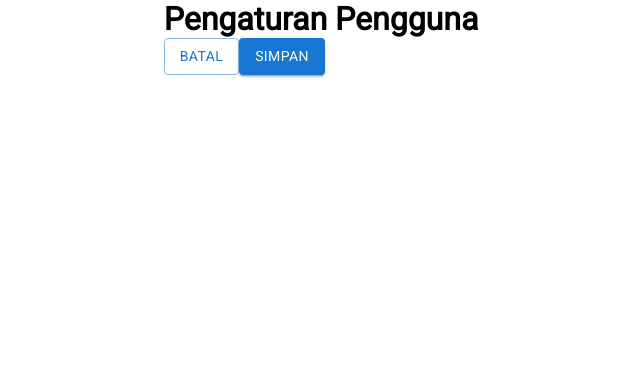
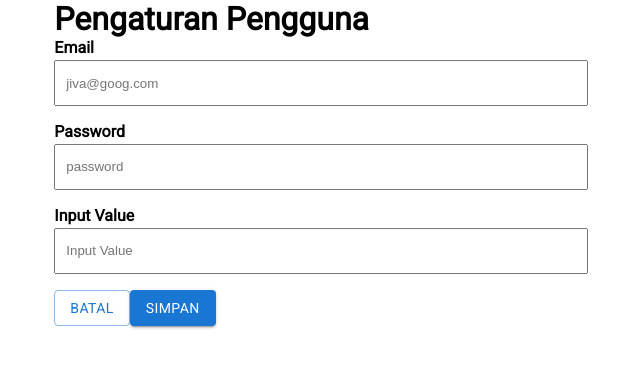
Before and after one commit to dnswd/jiva, a Next.js app: page /pengaturan-pengguna/tambah in a window 1280 px wide. Shown: the top 368 px of the page, without its empty margins (319-959 px from the left). Built offline with nearby package versions, Linux system fonts and the light colour scheme.

Commit message:
red: implement the form with the help of TextInput from feature/onboarding

```diff
--- a/components/pages/pengaturan-pengguna/tambah.js
+++ b/components/pages/pengaturan-pengguna/tambah.js
@@ -5,10 +5,29 @@ import styled from "styled-components"
 // component imports
 import { Formik, Field, Form } from "formik"
 import Button from "@mui/material/Button"
+import TextInput from "components/common/TextInput"
 
 const TambahForm = () => {
   return (
     <>
+      <TextInput
+        name="email"
+        type="email"
+        label="Email"
+        placeholder="jiva@goog.com"
+      />
+      <TextInput
+        name="password"
+        type="password"
+        label="Password"
+        placeholder="password"
+      />
+      <TextInput
+        name="input_value"
+        type="text"
+        label="Input Value"
+        placeholder="Input Value"
+      />
     </>
   );
 };
```
